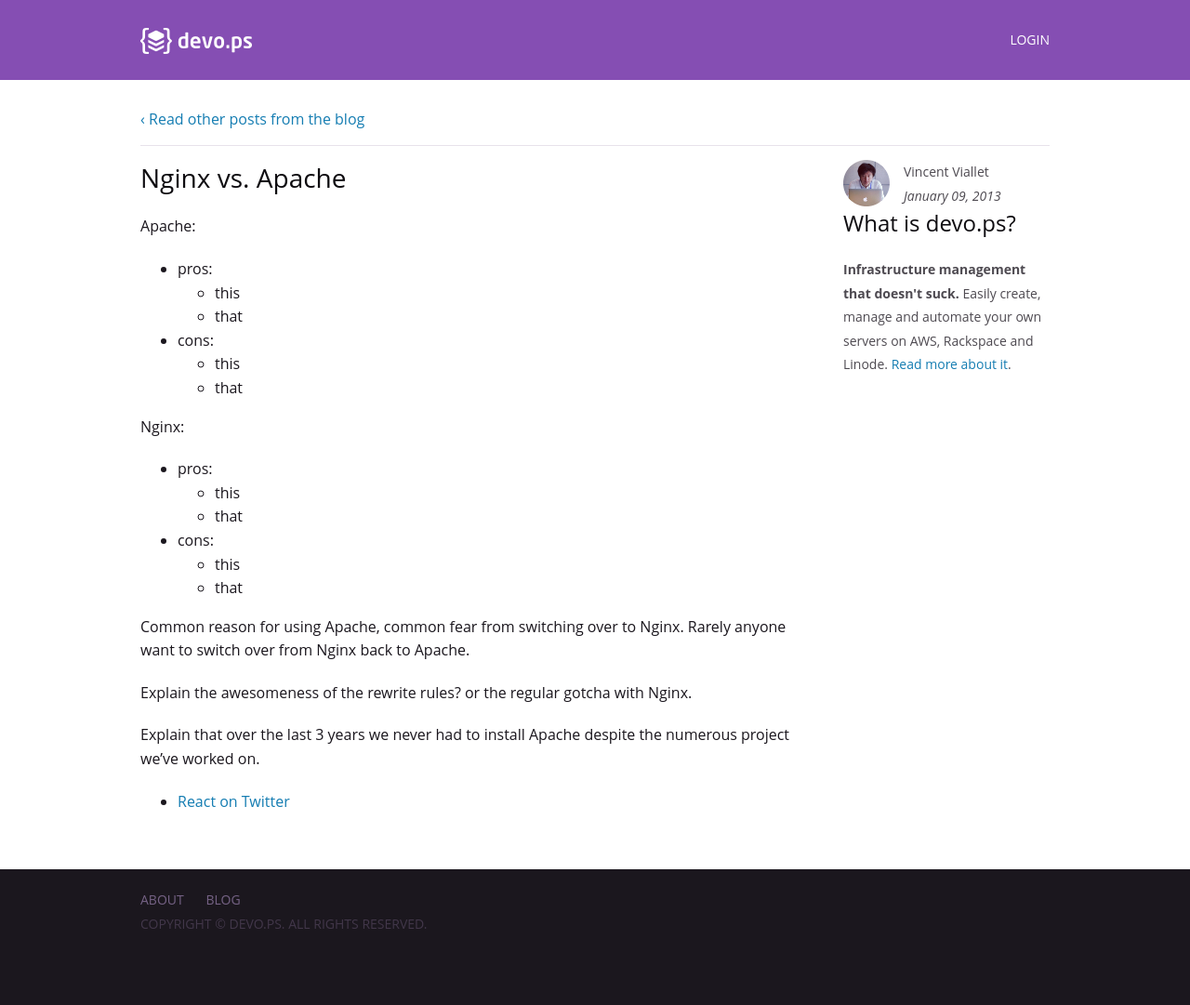
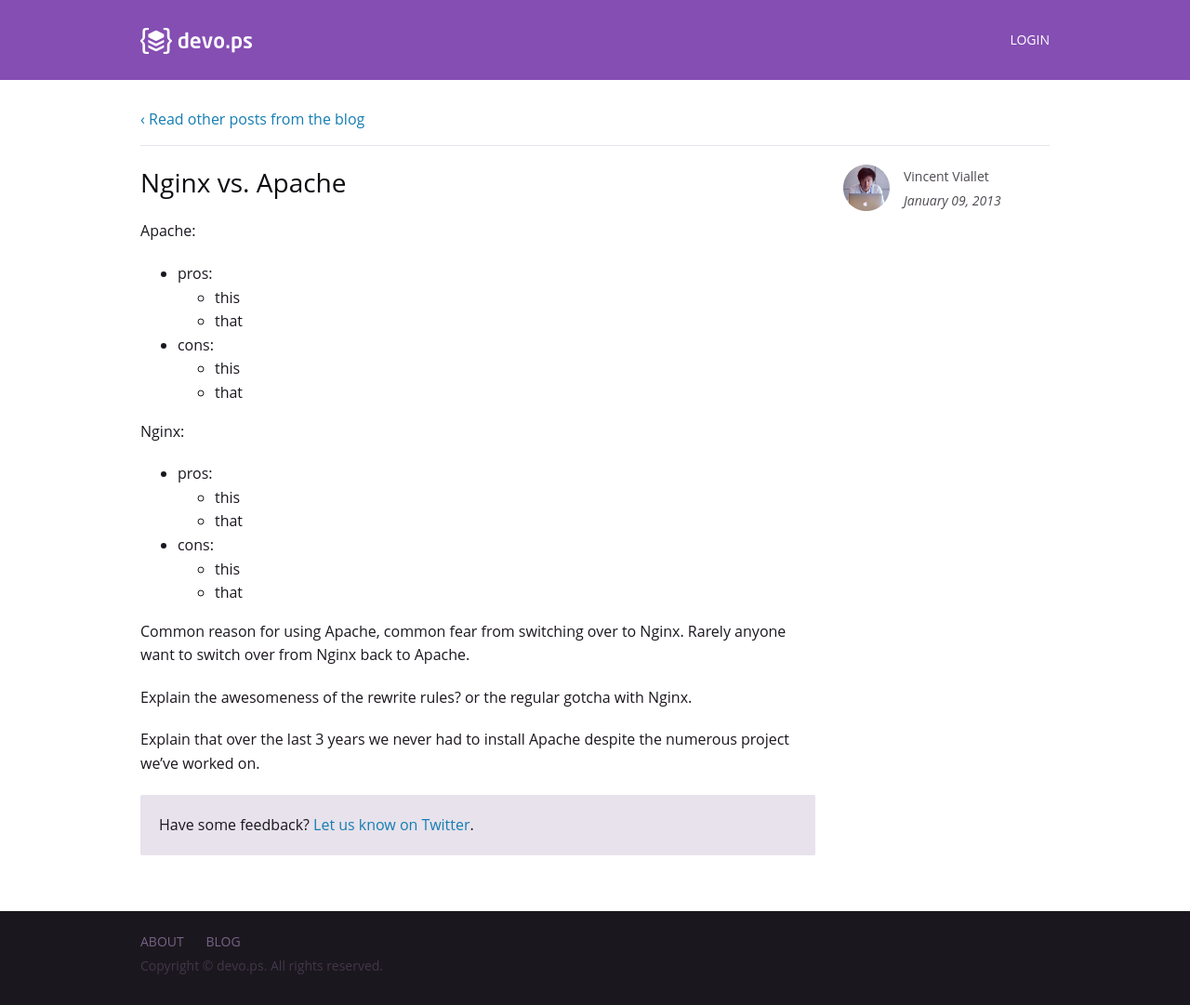
Before and after one commit to isabella232/devo-ps.github.io, a Jekyll site: the page built from _posts/blog/2013-01-09-nginx-vs-apache.md, in a window 1280 px wide. Shown: the whole page at 93% size. Built offline with Jekyll 4.4.1, drawn with Linux system fonts in a browser that asks for light colours; before the commit the page ends 1036 px from its top, so only the background shows below that.

Commit message:
Done for now

```diff
--- a/_layouts/post.html
+++ b/_layouts/post.html
@@ -15,10 +15,6 @@
     {% endif %}
     {% endfor %}
     <time datetime='{{ page.date | xmlschema }}'>{{ page.date | date: '%B %d, %Y' }}</time>
-
-    <div id='about'>
-      {% include about.html %}
-    </div>
   </aside>
 
   <section class='main'>
@@ -26,9 +22,10 @@
     <section>
       {{ content }}
     </section>
-    <ul>
-      <li><a href='https://twitter.com/intent/tweet?text=@devo_ps%20&related=devo_ps&url={{ site.url }}{{ page.url }}' target='_blank'>React on Twitter</a></li>
-      {% if page.hn %}<li><a href='http://news.ycombinator.com/item?id={{ page.hn }}' target='_blank'>On Hacker News</a></li>{% endif %}
+
+    <ul class='sticky'>
+      <li>Have some feedback? <a href='https://twitter.com/intent/tweet?text=@devo_ps%20&related=devo_ps&url={{ site.url }}{{ page.url }}' target='_blank'>Let us know on Twitter</a>.</li>
+      {% if page.hn %}<li>Keep the discussion going on <a href='http://news.ycombinator.com/item?id={{ page.hn }}' target='_blank'>Hacker News</a>.</li>{% endif %}
     </ul>
   </section>
 </article>
--- a/assets.css
+++ b/assets.css
@@ -566,11 +566,41 @@
   font-style: italic;
   margin-left: 40px;
 }
-.content {
+#header .content,
+#content .content,
+#footer .content {
   display: block;
   margin: 0 auto;
   max-width: 978px;
   text-align: left;
+}
+div.dialog {
+  display: none;
+}
+#dialog {
+  border: 0;
+  -webkit-border-top-right-radius: 2px;
+  -webkit-border-bottom-right-radius: 2px;
+  -webkit-border-bottom-left-radius: 2px;
+  -webkit-border-top-left-radius: 2px;
+  -moz-border-radius-topright: 2px;
+  -moz-border-radius-bottomright: 2px;
+  -moz-border-radius-bottomleft: 2px;
+  -moz-border-radius-topleft: 2px;
+  border-top-right-radius: 2px;
+  border-bottom-right-radius: 2px;
+  border-bottom-left-radius: 2px;
+  border-top-left-radius: 2px;
+  -moz-background-clip: padding-box;
+  -webkit-background-clip: padding-box;
+  background-clip: padding-box;
+  -webkit-box-shadow: 0 0 10px rgba(0, 0, 0, 0.2);
+  -moz-box-shadow: 0 0 10px rgba(0, 0, 0, 0.2);
+  box-shadow: 0 0 10px rgba(0, 0, 0, 0.2);
+  max-width: 740px;
+}
+#dialog .content {
+  padding: 20px;
 }
 /* Forms */
 form {
@@ -675,6 +705,7 @@
 }
 #hero h2 {
   color: #dbcbe9;
+  margin-bottom: 40px;
 }
 #pitch {
   float: right;
@@ -831,32 +862,57 @@
 #register .content h2 {
   margin: 0;
 }
-/* Blog */
+/* Blog, pages... */
 .post {
   border-top: 1px solid #e7e2eb;
   margin: 15px 0 30px;
-  padding-top: 15px;
+  padding-top: 20px;
 }
-.meta {
+.static .main,
+.post .main {
+  width: 726px;
+}
+.static .meta,
+.post .meta {
   color: #4e4a51;
   float: right;
   font-size: 14px;
   width: 222px;
 }
-.meta h2 {
-  font-size: 14px;
-  text-transform: uppercase;
-}
+.static .meta img,
 .post .meta img {
   float: left;
   margin-right: 15px;
   width: 50px;
 }
+.static .meta time,
 .post .meta time {
   font-style: italic;
 }
-.post .main {
-  width: 726px;
+.sticky {
+  background: #e7e2eb;
+  -webkit-border-top-right-radius: 2px;
+  -webkit-border-bottom-right-radius: 2px;
+  -webkit-border-bottom-left-radius: 2px;
+  -webkit-border-top-left-radius: 2px;
+  -moz-border-radius-topright: 2px;
+  -moz-border-radius-bottomright: 2px;
+  -moz-border-radius-bottomleft: 2px;
+  -moz-border-radius-topleft: 2px;
+  border-top-right-radius: 2px;
+  border-bottom-right-radius: 2px;
+  border-bottom-left-radius: 2px;
+  border-top-left-radius: 2px;
+  -moz-background-clip: padding-box;
+  -webkit-background-clip: padding-box;
+  background-clip: padding-box;
+  list-style: none;
+  margin-top: 20px;
+  padding: 20px;
+}
+.sticky h3 {
+  font-size: 14px;
+  text-transform: uppercase;
 }
 /* FOOTER */
 #footer {
@@ -865,7 +921,9 @@
   clear: both;
   font-size: 14px;
   padding: 20px 0 30px;
-  text-transform: uppercase;
+}
+#footer h3 {
+  color: #fff;
 }
 #footer ul {
   display: inline;
@@ -876,12 +934,13 @@
 #footer ul li {
   display: inline;
 }
-#footer a {
+#footer ul a {
   color: #756285;
   margin-right: 20px;
+  text-transform: uppercase;
 }
-#footer a:hover,
-#footer a:active {
+#footer ul a:hover,
+#footer ul a:active {
   color: #fff;
 }
 #copyright {
--- a/blog.html
+++ b/blog.html
@@ -18,10 +18,6 @@
     {% endif %}
     {% endfor %}
     <time datetime='{{ page.date | xmlschema }}'>{{ post.date | date: '%B %d, %Y' }}</time>
-    <ul>
-      <li><a href='https://twitter.com/intent/tweet?text=@devo_ps%20&related=devo_ps&url={{ site.url }}{{ post.url }}'>React on Twitter</a></li>
-      {% if post.hn %}<li><a href='http://news.ycombinator.com/item?id={{ post.hn }}'>On Hacker News</a></li>{% endif %}
-    </ul>
   </aside>
 
   <section class='main'>
--- a/index.html
+++ b/index.html
@@ -14,7 +14,10 @@
       {% include subscribe.html %}
     </article>
     <article id='preview'>
-      <a href='http://google.com'><img src='/images/screenshot.png' class='screenshot'/></a>
+      <a href='http://google.com' class='dialog' rel='preview-video'><img src='/images/screenshot.png' class='screenshot'/></a>
+      <div id='preview-video' class='dialog'>
+        <iframe src="http://player.vimeo.com/video/48054442" width="500" height="313" frameborder="0" webkitAllowFullScreen mozallowfullscreen allowFullScreen></iframe>
+      </div>
     </article>
   </div>
 </section>
```
Also changed, not shown: lib/boot/index.js (+4 -5 lines), lib/boot/style.less (+47 -13 lines), assets.js, lib/boot/style.css, 1 other file.
